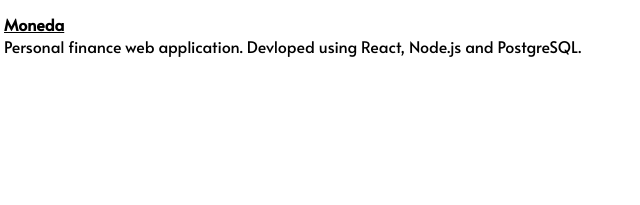
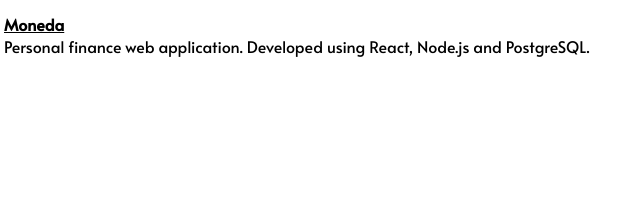
Before and after one commit to salmanshahzad/website, a plain HTML site: page public/index.html in a window 1280 px wide. Shown: the part 269-474 px from the top of the page, 260-900 px from the left. Drawn offline with Linux system fonts and the light colour scheme.

Commit message:
Fix typo

```diff
--- a/public/index.html
+++ b/public/index.html
@@ -34,7 +34,7 @@
               >
             </p>
             <p>
-              Personal finance web application. Devloped using React, Node.js
+              Personal finance web application. Developed using React, Node.js
               and PostgreSQL.
             </p>
           </div>
```
